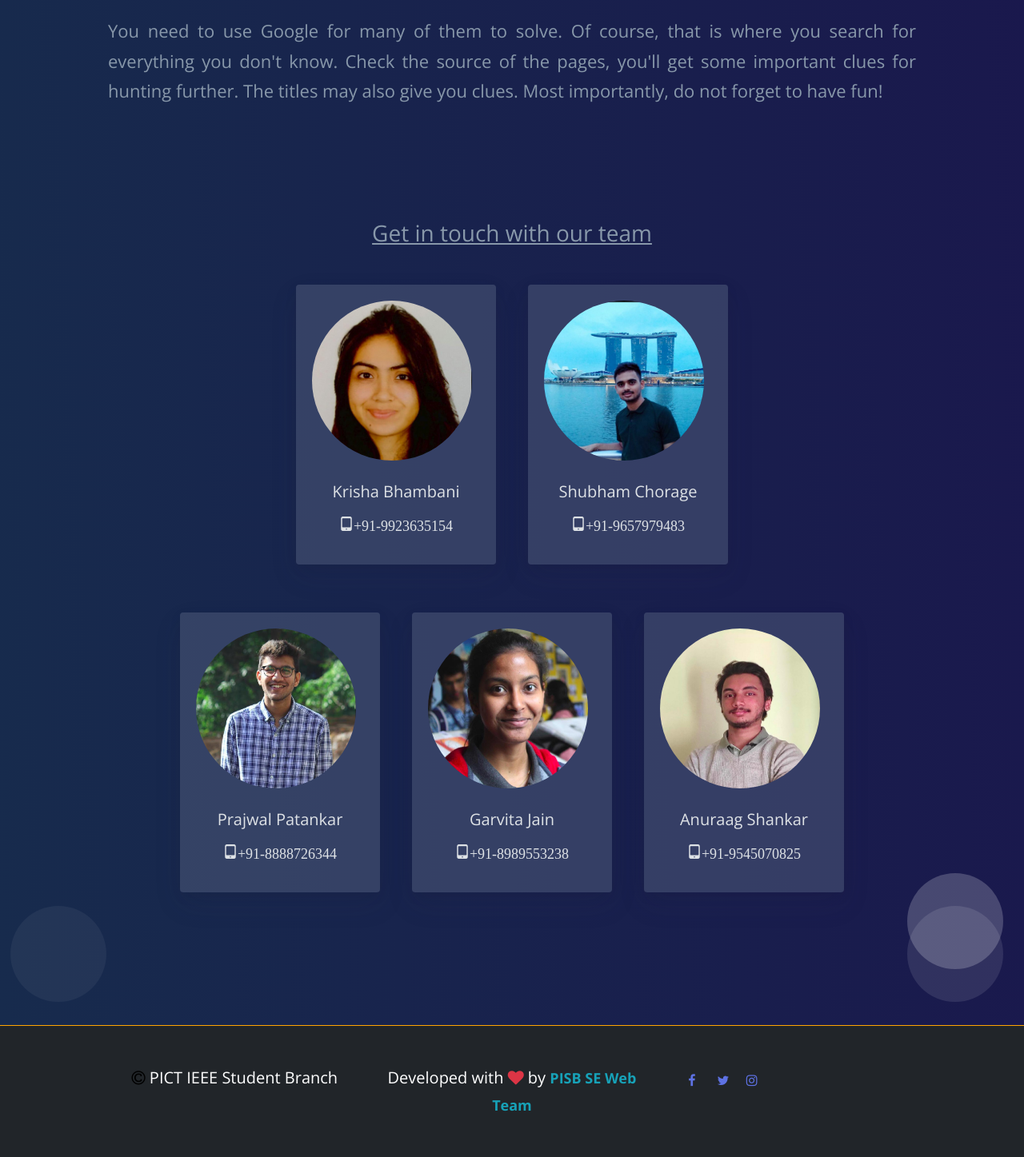
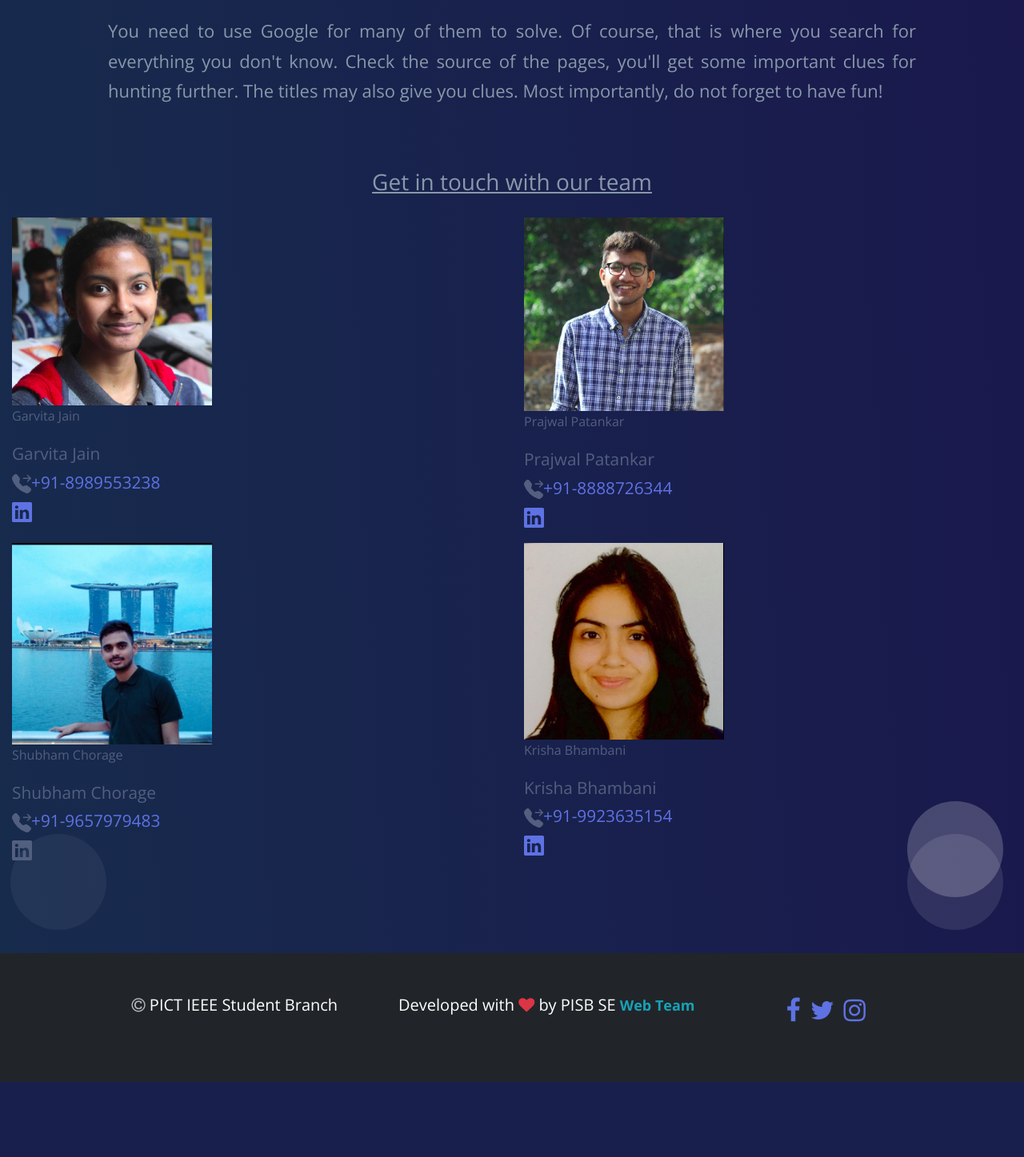
Before and after one commit to tanvi21501/nth, a Django app: template templates/home_non_static.html in a window 1280 px wide. Shown: the part 1680-3127 px from the top of the page at 80% size. After the commit the page ends 3033 px from the top, so only its background shows below. Run offline with Django 3.2, Linux system fonts and the light colour scheme; the template is opened without the code that fills it, so the values that code supplies are empty; some libraries are stand-ins or nearby versions.

Commit message:
Update home_non_static.html

```diff
--- a/templates/home_non_static.html
+++ b/templates/home_non_static.html
@@ -15,18 +15,16 @@
   <link href="../nth/static/assets/vendor/font-awesome/css/font-awesome.min.css" rel="stylesheet">
   <!-- Argon CSS -->
   <link type="text/css" href="../nth/static/assets/css/argon.css" rel="stylesheet">
+  <link rel="stylesheet" href="style.css">
+  <link rel="preconnect" href="https://fonts.gstatic.com">
+<link href="https://fonts.googleapis.com/css2?family=Noto+Sans+JP&family=Roboto+Condensed:wght@300&display=swap" rel="stylesheet">
  <style>
- footer {
-    border-top: 1px solid orange;
-}
+
 
 .fa-heart {
     color: #dc3545 !important;
 }
 
-.fa.fa-copyright {
-    color: black;
-}
 
 .tagline {
     color: #17a2b8 !important;
@@ -339,46 +337,75 @@
 
       <!-- Contact Us Start -->
 
-     <div class="container pt-lg-md" id="contact_us" style="text-align: center; padding-top: 50px;padding-bottom: 50px;">
+     <div>
           <div class="text-center text-muted mb-4" style="font-size: 28px;">
             <u>Get in touch with our team</u>
           </div>
-          <div class="row justify-content-center">
-            <div class="col-rg-5" style="padding: 20px;">
-              <div class="card shadow border-0" style="background-color: rgba(82,95,127,0.5);height: 350px;width: 250px;text-align: center;padding-left: 20px;padding-right: 20px;padding-bottom: 20px;padding-top: 20px;">
-                <img src="../nth/static/assets/img/nth_team/krisha.jpg" height="200px" width="200px" style="border-radius: 50%;"><br>
-                <p style="color: #dee2e6;font-size: 20px;line-height: 30px;">Krisha Bhambani</p>
-                <i class="ni ni-mobile-button" style="color: #dee2e6; font-size: 18px;">+91-9923635154</i>
-              </div>
-            </div>
-            <div class="col-rg-5" style="padding: 20px;">
-              <div class="card shadow border-0" style="background-color: rgba(82,95,127,0.5);height: 350px;width: 250px;text-align: center;padding-left: 20px;padding-right: 20px;padding-bottom: 20px;padding-top: 20px;">
-                <img src="../nth/static/assets/img/nth_team/shubham.jpg" height="200px" width="200px" style="border-radius: 50%;"><br>
-                <p style="color: #dee2e6;font-size: 20px;line-height: 30px;">Shubham Chorage</p>
-                <i class="ni ni-mobile-button" style="color: #dee2e6; font-size: 18px;">+91-9657979483</i>
+          <div class="container-fluid ">
+            <div class="row contact-box">
+                <div class="col-lg-6 col-sm-12 complete-card">
+                  <div class="image ">
+                    <img width="250px" src="../static/assets/img/nth_team/garvita.jpg" />
+                    <p class="name">Garvita Jain</p>
+                    <div class="overlay name">
+                      <p style="font-size: 1.3rem;">Garvita Jain<br>
+                        <svg xmlns="http://www.w3.org/2000/svg" width="24" height="24" fill="currentColor" class="bi bi-telephone-forward-fill" viewBox="0 0 16 16">
+                          <path fill-rule="evenodd" d="M1.885.511a1.745 1.745 0 0 1 2.61.163L6.29 2.98c.329.423.445.974.315 1.494l-.547 2.19a.678.678 0 0 0 .178.643l2.457 2.457a.678.678 0 0 0 .644.178l2.189-.547a1.745 1.745 0 0 1 1.494.315l2.306 1.794c.829.645.905 1.87.163 2.611l-1.034 1.034c-.74.74-1.846 1.065-2.877.702a18.634 18.634 0 0 1-7.01-4.42 18.634 18.634 0 0 1-4.42-7.009c-.362-1.03-.037-2.137.703-2.877L1.885.511zm10.761.135a.5.5 0 0 1 .708 0l2.5 2.5a.5.5 0 0 1 0 .708l-2.5 2.5a.5.5 0 0 1-.708-.708L14.293 4H9.5a.5.5 0 0 1 0-1h4.793l-1.647-1.646a.5.5 0 0 1 0-.708z"/>
+                        </svg><a href="tel:+918989553238">+91-8989553238</a><br>
+                        <a href="https://www.linkedin.com/in/garvitajain/" target="_blank"><svg xmlns="http://www.w3.org/2000/svg" width="25" height="25" fill="currentColor" class="bi bi-linkedin" viewBox="0 0 16 16">
+                          <path d="M0 1.146C0 .513.526 0 1.175 0h13.65C15.474 0 16 .513 16 1.146v13.708c0 .633-.526 1.146-1.175 1.146H1.175C.526 16 0 15.487 0 14.854V1.146zm4.943 12.248V6.169H2.542v7.225h2.401zm-1.2-8.212c.837 0 1.358-.554 1.358-1.248-.015-.709-.52-1.248-1.342-1.248-.822 0-1.359.54-1.359 1.248 0 .694.521 1.248 1.327 1.248h.016zm4.908 8.212V9.359c0-.216.016-.432.08-.586.173-.431.568-.878 1.232-.878.869 0 1.216.662 1.216 1.634v3.865h2.401V9.25c0-2.22-1.184-3.252-2.764-3.252-1.274 0-1.845.7-2.165 1.193v.025h-.016a5.54 5.54 0 0 1 .016-.025V6.169h-2.4c.03.678 0 7.225 0 7.225h2.4z"/>
+                        </svg></a></p>
                     </div>
                   </div>
                 </div>
-          <div class="row justify-content-center" style="padding-top: 20px;">
-            <div class="col-rg-5" style="padding: 20px;">
-              <div class="card shadow border-0" style="background-color: rgba(82,95,127,0.5);height: 350px;width: 250px;text-align: center;padding-left: 20px;padding-right: 20px;padding-bottom: 20px;padding-top: 20px;">
-                <img src="../nth/static/assets/img/nth_team/prajwal.jpg" height="200px" width="200px" style="border-radius: 50%;"><br>
-                <p style="color: #dee2e6;font-size: 20px;line-height: 30px;">Prajwal Patankar</p>
-                <i class="ni ni-mobile-button" style="color: #dee2e6; font-size: 18px;">+91-8888726344</i>
+                <div class="col-lg-6 col-sm-12 complete-card">
+                  <div class="image ">
+                    <img width="250px" src="../static/assets/img/nth_team/prajwal.jpg" />
+                    <p class="name">Prajwal Patankar</p>
+                    <div class="overlay name">
+                      <p style="font-size: 1.3rem">Prajwal Patankar<br>
+                        <svg xmlns="http://www.w3.org/2000/svg" width="24" height="24" fill="currentColor" class="bi bi-telephone-forward-fill" viewBox="0 0 16 16">
+                          <path fill-rule="evenodd" d="M1.885.511a1.745 1.745 0 0 1 2.61.163L6.29 2.98c.329.423.445.974.315 1.494l-.547 2.19a.678.678 0 0 0 .178.643l2.457 2.457a.678.678 0 0 0 .644.178l2.189-.547a1.745 1.745 0 0 1 1.494.315l2.306 1.794c.829.645.905 1.87.163 2.611l-1.034 1.034c-.74.74-1.846 1.065-2.877.702a18.634 18.634 0 0 1-7.01-4.42 18.634 18.634 0 0 1-4.42-7.009c-.362-1.03-.037-2.137.703-2.877L1.885.511zm10.761.135a.5.5 0 0 1 .708 0l2.5 2.5a.5.5 0 0 1 0 .708l-2.5 2.5a.5.5 0 0 1-.708-.708L14.293 4H9.5a.5.5 0 0 1 0-1h4.793l-1.647-1.646a.5.5 0 0 1 0-.708z"/>
+                        </svg><a href="tel:+918888726344">+91-8888726344</a><br>
+                        <a href="https://www.linkedin.com/in/prajwal-patankar-5652a61a2/" target="_blank"><svg xmlns="http://www.w3.org/2000/svg" width="25" height="25" fill="currentColor" class="bi bi-linkedin" viewBox="0 0 16 16">
+                          <path d="M0 1.146C0 .513.526 0 1.175 0h13.65C15.474 0 16 .513 16 1.146v13.708c0 .633-.526 1.146-1.175 1.146H1.175C.526 16 0 15.487 0 14.854V1.146zm4.943 12.248V6.169H2.542v7.225h2.401zm-1.2-8.212c.837 0 1.358-.554 1.358-1.248-.015-.709-.52-1.248-1.342-1.248-.822 0-1.359.54-1.359 1.248 0 .694.521 1.248 1.327 1.248h.016zm4.908 8.212V9.359c0-.216.016-.432.08-.586.173-.431.568-.878 1.232-.878.869 0 1.216.662 1.216 1.634v3.865h2.401V9.25c0-2.22-1.184-3.252-2.764-3.252-1.274 0-1.845.7-2.165 1.193v.025h-.016a5.54 5.54 0 0 1 .016-.025V6.169h-2.4c.03.678 0 7.225 0 7.225h2.4z"/>
+                        </svg></a></p>
                     </div>
                   </div>
-            <div class="col-rg-5" style="padding: 20px;">
-              <div class="card shadow border-0" style="background-color: rgba(82,95,127,0.5);height: 350px;width: 250px;text-align: center;padding-left: 20px;padding-right: 20px;padding-bottom: 20px;padding-top: 20px;">
-                <img src="../nth/static/assets/img/nth_team/garvita.jpg" height="200px" width="200px" style="border-radius: 50%;"><br>
-                <p style="color: #dee2e6;font-size: 20px;line-height: 30px;">Garvita Jain</p>
-                <i class="ni ni-mobile-button" style="color: #dee2e6; font-size: 18px;">+91-8989553238</i>
                 </div>
             </div>
-            <div class="col-rg-5" style="padding: 20px;">
-              <div class="card shadow border-0" style="background-color: rgba(82,95,127,0.5);height: 350px;width: 250px;text-align: center;padding-left: 20px;padding-right: 20px;padding-bottom: 20px;padding-top: 20px;">
-                <img src="../nth/static/assets/img/nth_team/monu.jpg" height="200px" width="200px" style="border-radius: 50%;"><br>
-                <p style="color: #dee2e6;font-size: 20px;line-height: 30px;">Anuraag Shankar</p>
-                <i class="ni ni-mobile-button" style="color: #dee2e6; font-size: 18px;">+91-9545070825</i>
+        </div>
+        <div class="container-fluid ">
+          <div class="row contact-box">
+              <div class="col-lg-6 col-sm-12 complete-card">
+                <div class="image ">
+                  <img width="250px" src="../static/assets/img/nth_team/shubham.jpg" />
+                  <p class="name">Shubham Chorage</p>
+                  <div class="overlay name">
+                    <p style="font-size: 1.3rem">Shubham Chorage<br>
+                      <svg xmlns="http://www.w3.org/2000/svg" width="24" height="24" fill="currentColor" class="bi bi-telephone-forward-fill" viewBox="0 0 16 16">
+                        <path fill-rule="evenodd" d="M1.885.511a1.745 1.745 0 0 1 2.61.163L6.29 2.98c.329.423.445.974.315 1.494l-.547 2.19a.678.678 0 0 0 .178.643l2.457 2.457a.678.678 0 0 0 .644.178l2.189-.547a1.745 1.745 0 0 1 1.494.315l2.306 1.794c.829.645.905 1.87.163 2.611l-1.034 1.034c-.74.74-1.846 1.065-2.877.702a18.634 18.634 0 0 1-7.01-4.42 18.634 18.634 0 0 1-4.42-7.009c-.362-1.03-.037-2.137.703-2.877L1.885.511zm10.761.135a.5.5 0 0 1 .708 0l2.5 2.5a.5.5 0 0 1 0 .708l-2.5 2.5a.5.5 0 0 1-.708-.708L14.293 4H9.5a.5.5 0 0 1 0-1h4.793l-1.647-1.646a.5.5 0 0 1 0-.708z"/>
+                      </svg><a href="tel:+919657979483">+91-9657979483</a><br>
+                      <svg xmlns="http://www.w3.org/2000/svg" width="25" height="25" fill="currentColor" class="bi bi-linkedin" viewBox="0 0 16 16">
+                        <path d="M0 1.146C0 .513.526 0 1.175 0h13.65C15.474 0 16 .513 16 1.146v13.708c0 .633-.526 1.146-1.175 1.146H1.175C.526 16 0 15.487 0 14.854V1.146zm4.943 12.248V6.169H2.542v7.225h2.401zm-1.2-8.212c.837 0 1.358-.554 1.358-1.248-.015-.709-.52-1.248-1.342-1.248-.822 0-1.359.54-1.359 1.248 0 .694.521 1.248 1.327 1.248h.016zm4.908 8.212V9.359c0-.216.016-.432.08-.586.173-.431.568-.878 1.232-.878.869 0 1.216.662 1.216 1.634v3.865h2.401V9.25c0-2.22-1.184-3.252-2.764-3.252-1.274 0-1.845.7-2.165 1.193v.025h-.016a5.54 5.54 0 0 1 .016-.025V6.169h-2.4c.03.678 0 7.225 0 7.225h2.4z"/>
+                      </svg></p>
+                  </div>
+                </div>
+              </div>
+              <div class="col-lg-6 col-sm-12 complete-card">
+                <div class="image ">
+                  <img width="250px" src="../static/assets/img/nth_team/krisha.jpg" />
+                  <p class="name">Krisha Bhambani</p>
+                  <div class="overlay name">
+                    <p style="font-size: 1.3rem">Krisha Bhambani<br>
+                      <svg xmlns="http://www.w3.org/2000/svg" width="24" height="24" fill="currentColor" class="bi bi-telephone-forward-fill" viewBox="0 0 16 16">
+                        <path fill-rule="evenodd" d="M1.885.511a1.745 1.745 0 0 1 2.61.163L6.29 2.98c.329.423.445.974.315 1.494l-.547 2.19a.678.678 0 0 0 .178.643l2.457 2.457a.678.678 0 0 0 .644.178l2.189-.547a1.745 1.745 0 0 1 1.494.315l2.306 1.794c.829.645.905 1.87.163 2.611l-1.034 1.034c-.74.74-1.846 1.065-2.877.702a18.634 18.634 0 0 1-7.01-4.42 18.634 18.634 0 0 1-4.42-7.009c-.362-1.03-.037-2.137.703-2.877L1.885.511zm10.761.135a.5.5 0 0 1 .708 0l2.5 2.5a.5.5 0 0 1 0 .708l-2.5 2.5a.5.5 0 0 1-.708-.708L14.293 4H9.5a.5.5 0 0 1 0-1h4.793l-1.647-1.646a.5.5 0 0 1 0-.708z"/>
+                      </svg><a href="tel:+919923635154">+91-9923635154</a><br>
+                      <a href="https://www.linkedin.com/in/krishabhambani/" target="_blank"><svg xmlns="http://www.w3.org/2000/svg" width="25" height="25" fill="currentColor" class="bi bi-linkedin" viewBox="0 0 16 16">
+                        <path d="M0 1.146C0 .513.526 0 1.175 0h13.65C15.474 0 16 .513 16 1.146v13.708c0 .633-.526 1.146-1.175 1.146H1.175C.526 16 0 15.487 0 14.854V1.146zm4.943 12.248V6.169H2.542v7.225h2.401zm-1.2-8.212c.837 0 1.358-.554 1.358-1.248-.015-.709-.52-1.248-1.342-1.248-.822 0-1.359.54-1.359 1.248 0 .694.521 1.248 1.327 1.248h.016zm4.908 8.212V9.359c0-.216.016-.432.08-.586.173-.431.568-.878 1.232-.878.869 0 1.216.662 1.216 1.634v3.865h2.401V9.25c0-2.22-1.184-3.252-2.764-3.252-1.274 0-1.845.7-2.165 1.193v.025h-.016a5.54 5.54 0 0 1 .016-.025V6.169h-2.4c.03.678 0 7.225 0 7.225h2.4z"/>
+                      </svg></a></p>
+                  </div>
+                </div>
               </div>
           </div>
       </div>
@@ -426,15 +453,15 @@
             <footer id="main-footer" class="bg-dark">
                 <div class="container">
                     <div class="row">
-                        <div class="col-lg-4 col-md-6 order-12 text-center py-4">
+                        <div class="col-lg-4 col-md-12 order-12 text-center py-4">
                             <h3 class="text-white order-last lead mb-4">
-                                <i class="fa fa-copyright"></i> PICT IEEE Student Branch
+                                <i class="fa fa-copyright" style="color: rgba(255, 255, 255, 0.657);"></i> PICT IEEE Student Branch
                             </h3>
                         </div>
-                        <div class="col-lg-4 col-md-6 text-center py-4">
+                        <div class="col-lg-5 col-md-12 text-center py-4">
                             <h3 class="text-white lead mb-4">
-                                Developed with <i class="fa fa-heart"></i> by <span class="strong  tagline" data-toggle="modal"
-                                data-target="#developerModal">PISB SE Web Team</span>
+                                Developed with <i class="fa fa-heart"></i> by PISB SE <span class="strong  tagline" data-toggle="modal"
+                                data-target="#developerModal"> Web Team</span>
                             </h3>
                             <!-- <button
                                 class="btn btn-primary ml-3"
@@ -444,16 +471,16 @@
                                 Developers
                             </button> -->
                         </div>
-                        <div class="col-lg-4 col-md-6 py-4 order-last social-menu contact-in">
+                        <div class="col-lg-3 col-md-12 py-4 order-last social-menu contact-in" style="text-align: center;">
                                 <ul style="padding:2rem;">
                                     <li style="display: inline;">
-                                        <a href="https://www.facebook.com/pictieee/" target="_blank"><i class="fa fa-facebook" style="width:2rem; height:2rem" ></i></a>
+                                        <a href="https://www.facebook.com/pictieee/" target="_blank"><i class="fa fa-facebook fa-2x" style="width:2rem; height:2rem; " ></i></a>
                                     </li>
                                     <li style="display: inline;">
-                                        <a href="https://twitter.com/pictieee?s=08" target="_blank"><i class="fa fa-twitter" style="width:2rem; height:2rem"></i></a>
+                                        <a href="https://twitter.com/pictieee?s=08" target="_blank"><i class="fa fa-twitter fa-2x" style="width:2rem; height:2rem"></i>&nbsp;</a>
                                     </li>
                                     <li style="display: inline;">
-                                        <a href="https://www.instagram.com/pisbcredenz/?hl=en" target="_blank"><i class="fa fa-instagram" style="width:2rem; height:2rem"></i></a>
+                                        <a href="https://www.instagram.com/pisbcredenz/?hl=en" target="_blank"><i class="fa fa-instagram fa-2x" style="width:2rem; height:2rem"></i></a>
                                     </li>
                                 </ul>
                         </div>
@@ -496,7 +523,7 @@
                         class="modal-body d-flex row justify-content-around pb-4"
                     >
                         <div
-                            class="col-md-6 col-lg-3 d-flex justify-content-center mb-4"
+                            class="col-md-12 col-lg-3 d-flex justify-content-center mb-4"
                         >
                             <div class="card card-dev h-100 shadow col-12"  style="height:120%">
                                 <img
@@ -537,7 +564,7 @@
                         </div>
 
                         <div
-                            class="col-md-6 col-lg-3 d-flex justify-content-center mb-4"
+                            class="col-md-12 col-lg-3 d-flex justify-content-center mb-4"
                         >
                             <div class="card card-dev h-100 shadow col-12">
                                 <img
```
Lines whose indentation alone changed are shown as unchanged.
